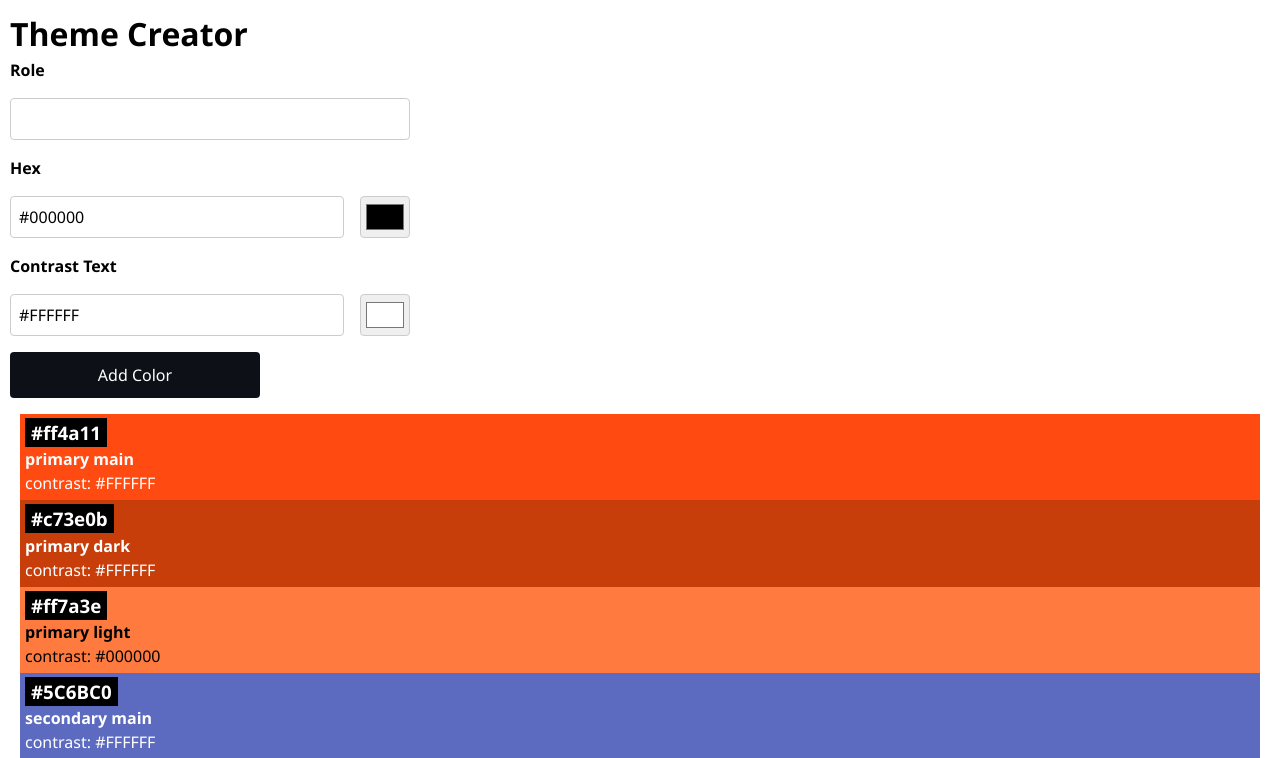
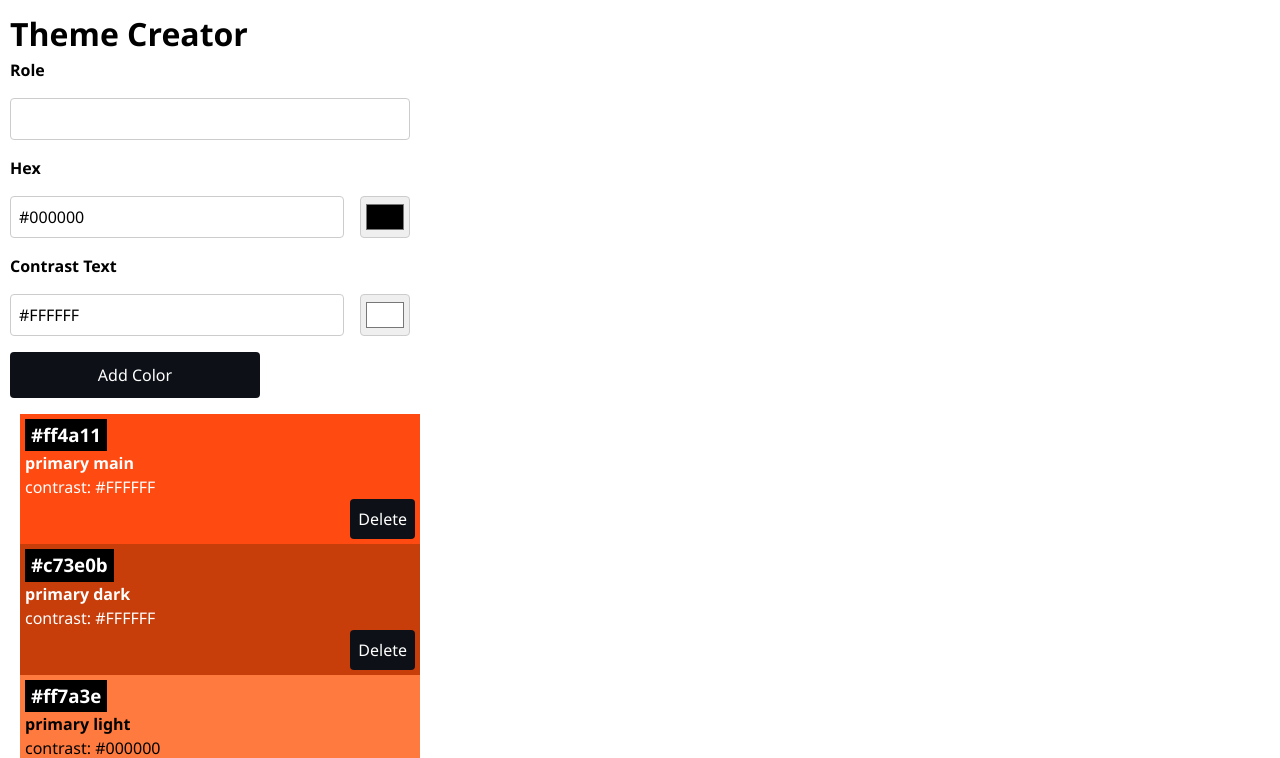
Before and after one commit to DBr-git/theme-creator, a React (Vite) app: page / in a window 1280 px wide. Shown: the top 758 px of the page. Built offline with nearby package versions, Linux system fonts and the light colour scheme.

Commit message:
added deletion feature & styling

```diff
--- a/src/App.jsx
+++ b/src/App.jsx
@@ -12,11 +12,16 @@ function App() {
   function handleAddTheme(newColor) {
     setThemes([...themes, { id: uid(), ...newColor }]);
   }
+
+  function handleDeleteColor(id) {
+    setThemes((prevThemes) => prevThemes.filter((color) => color.id !== id));
+  }
+
   return (
     <>
       <h1>Theme Creator</h1>
       <ColorForm onAddTheme={handleAddTheme} />
-      <ColorsSection colors={themes} />
+      <ColorsSection colors={themes} onDeleteColor={handleDeleteColor} />
     </>
   );
 }
--- a/src/Components/Color/Color.css
+++ b/src/Components/Color/Color.css
@@ -1,6 +1,10 @@
 .color-card {
   margin: 0px 10px;
   padding: 5px;
+  display: flex;
+  flex-direction: column;
+  align-items: flex-start;
+  max-width: 400px;
 }
 
 .color-card-headline {
@@ -9,3 +13,24 @@
   background: black;
   color: white;
 }
+
+.confirmation {
+  display: flex;
+  flex-direction: column;
+  gap: 0.2rem;
+  align-self: flex-end;
+}
+
+.confirmation button {
+  padding: 0.2rem;
+  background-color: #0d1117;
+  color: white;
+  border: none;
+  border-radius: 4px;
+  cursor: pointer;
+  max-width: 250px;
+}
+
+.confirmation button:hover {
+  background-color: #0d1117da;
+}
--- a/src/Components/Color/Color.jsx
+++ b/src/Components/Color/Color.jsx
@@ -1,6 +1,23 @@
 import "./Color.css";
+import DeleteButton from "../DeleteButton/DeleteButton";
+import { useState } from "react";
 
-export default function Color({ color }) {
+export default function Color({ color, onDeleteColor }) {
+  const [showConfirm, setShowConfirm] = useState(false);
+
+  function handleConfirm() {
+    setShowConfirm(true);
+  }
+
+  function handleCancel() {
+    setShowConfirm(false);
+  }
+
+  function handleDelete() {
+    onDeleteColor(color.id);
+    setShowConfirm(false);
+  }
+
   return (
     <div
       className="color-card"
@@ -12,6 +29,15 @@ export default function Color({ color }) {
       <h3 className="color-card-headline">{color.hex}</h3>
       <h4>{color.role}</h4>
       <p>contrast: {color.contrastText}</p>
+      {showConfirm ? (
+        <div className="confirmation">
+          <p>Are you sure?</p>
+          <button onClick={handleDelete}>Yes</button>
+          <button onClick={handleCancel}>No</button>
+        </div>
+      ) : (
+        <DeleteButton onDeleteColor={handleConfirm} /> // Show the delete button initially
+      )}
     </div>
   );
 }
--- /dev/null
+++ b/src/Components/ColorSection/ColorSection.css
@@ -0,0 +1,4 @@
+.emptyTheme-placeholder {
+  text-align: center;
+  margin-top: 3rem;
+}
--- a/src/Components/ColorSection/ColorSection.jsx
+++ b/src/Components/ColorSection/ColorSection.jsx
@@ -1,11 +1,18 @@
 import Color from "../Color/Color";
+import "./ColorSection.css";
 
-export default function ColorsSection({ colors }) {
+export default function ColorsSection({ colors, onDeleteColor }) {
   return (
     <>
-      {colors.map((color) => (
-        <Color key={color.id} color={color} />
-      ))}
+      {colors.length > 0 ? (
+        colors.map((color) => (
+          <Color key={color.id} color={color} onDeleteColor={onDeleteColor} />
+        ))
+      ) : (
+        <h3 className="emptyTheme-placeholder">
+          Add new colors to start your theme!
+        </h3>
+      )}
       ;
     </>
   );
--- /dev/null
+++ b/src/Components/DeleteButton/DeleteButton.css
@@ -0,0 +1,14 @@
+.delete-button {
+  align-self: flex-end;
+  padding: 0.5rem;
+  background-color: #0d1117;
+  color: white;
+  border: none;
+  border-radius: 4px;
+  cursor: pointer;
+  max-width: 250px;
+}
+
+.delete-button:hover {
+  background-color: #0d1117da;
+}
--- /dev/null
+++ b/src/Components/DeleteButton/DeleteButton.jsx
@@ -0,0 +1,9 @@
+import "./DeleteButton.css";
+
+export default function DeleteButton({ onDeleteColor }) {
+  return (
+    <button className="delete-button" onClick={onDeleteColor}>
+      Delete
+    </button>
+  );
+}
```
